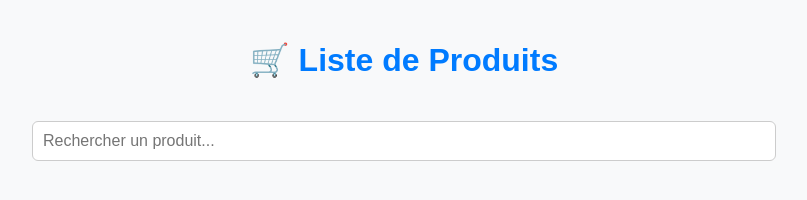
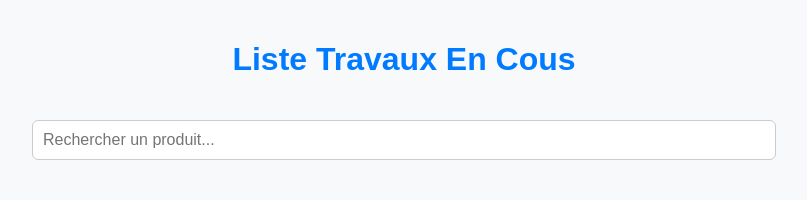
Before and after one commit to nonodev38/ClairMatinApp, a plain HTML site: page index.html in a window 1280 px wide. Shown: the whole page, without its empty margins (236-1043 px from the left). Drawn offline with Linux system fonts and the light colour scheme; no server answers.

Commit message:
Update index.html

```diff
--- a/index.html
+++ b/index.html
@@ -61,7 +61,7 @@
 <body>
 
   <div class="container">
-    <h1>🛒 Liste de Produits</h1>
+    <h1>Liste Travaux En Cous</h1>
     <input type="text" id="recherche" placeholder="Rechercher un produit...">
     <ul id="liste"></ul>
   </div>
```
